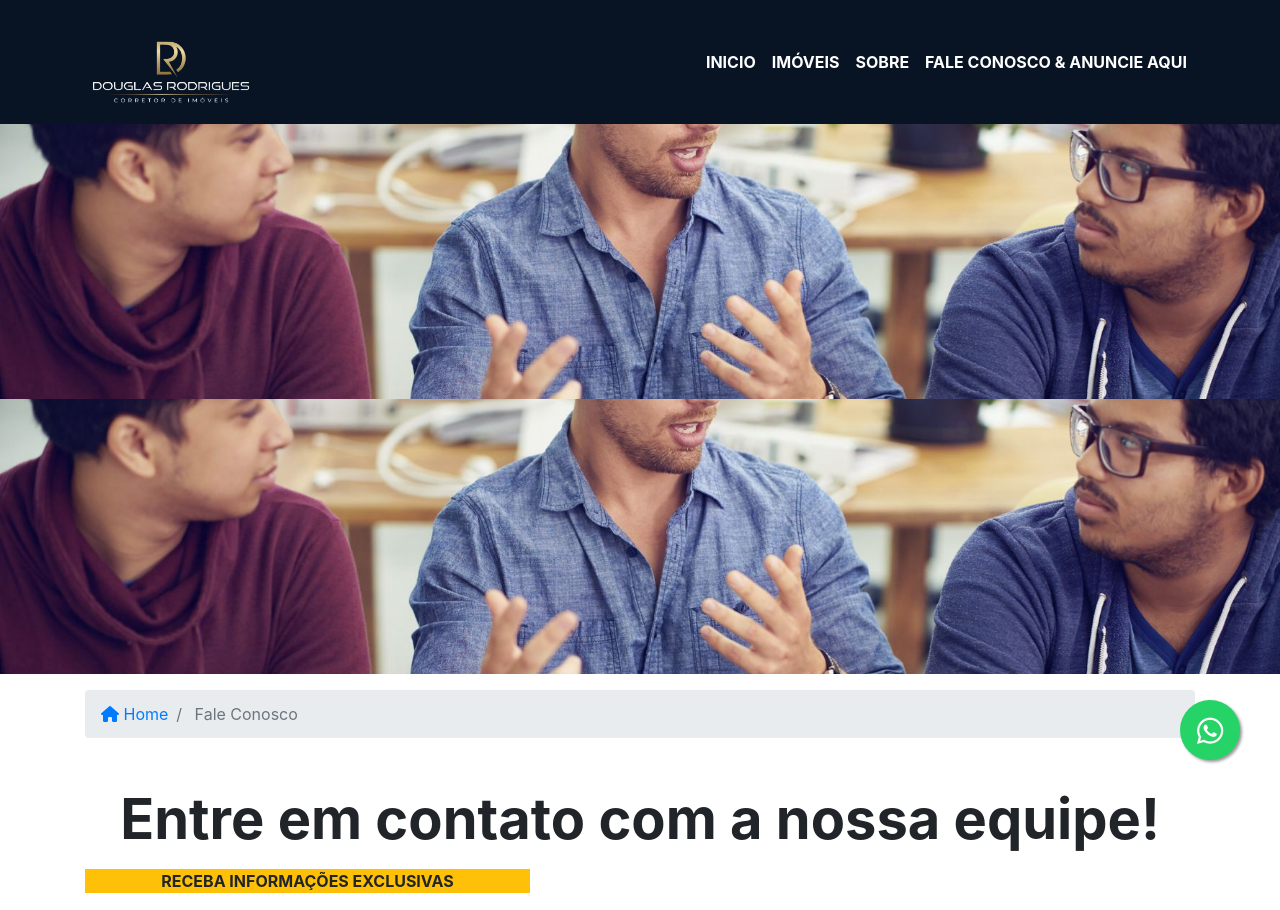
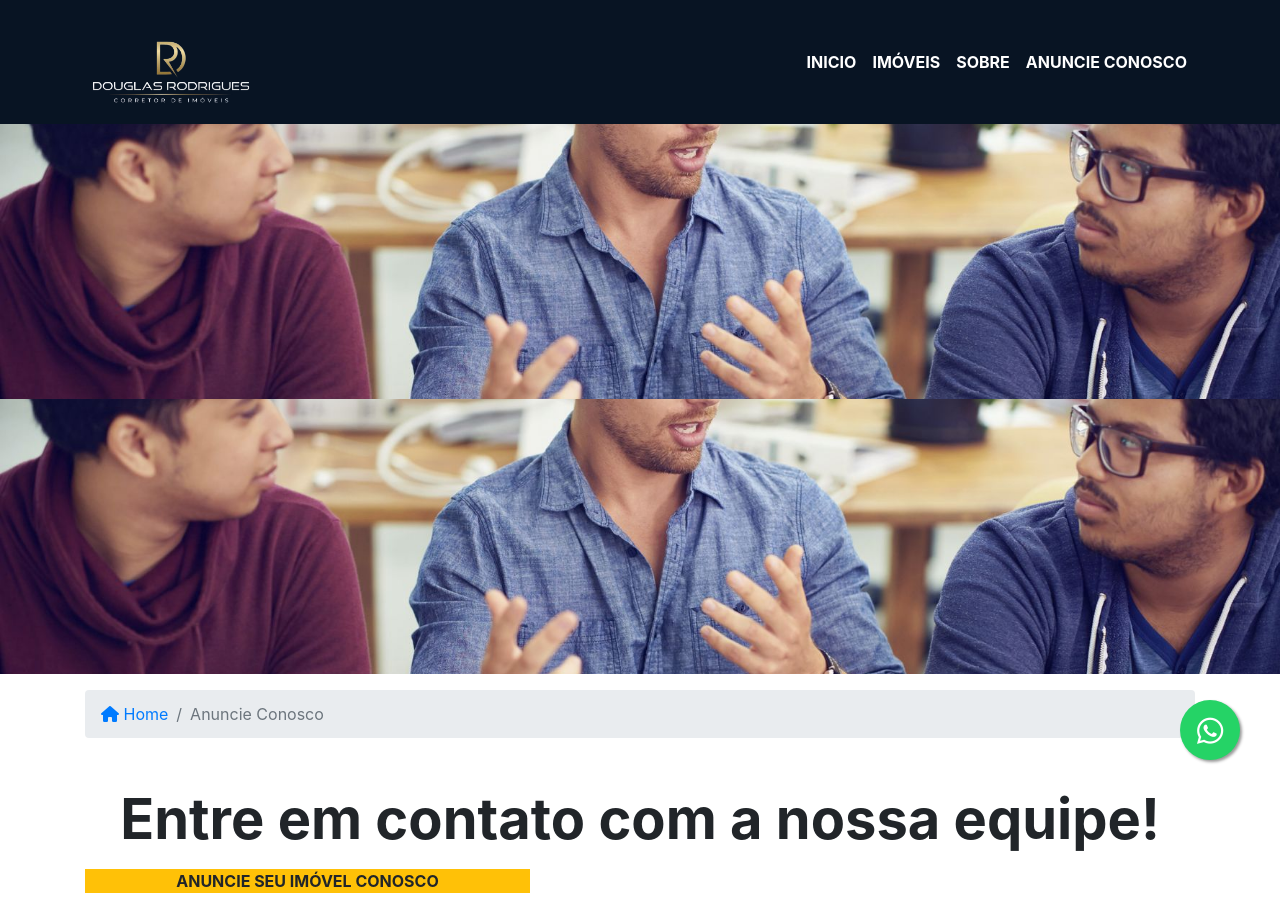
Before and after one commit to CarstenPaulo/REALTOR-WEBSITE, a Django app: page /faleconosco in a window 1280 px wide. Shown: the top 910 px of the page. Run offline with Django 3.2, Linux system fonts and the light colour scheme; a map, chart or similar area stays blank; some libraries are stand-ins or nearby versions; some web fonts are replaced; grey boxes are pictures that could not be loaded.

Commit message:
atualizacao 09/12

```diff
--- a/templates/faleconosco.html
+++ b/templates/faleconosco.html
@@ -27,7 +27,7 @@
                         <i class="fas fa-home"></i> Home
                     </a>
                 </li>
-                <li class="breadcrumb-item active"> Fale Conosco</li>
+                <li class="breadcrumb-item active">Anuncie Conosco</li>
             </ol>
         </nav>
     </div>
@@ -52,8 +52,7 @@
     </section>
     <div class="row text-center">
         <div class="col-md-5">
-            <p class=" font-weight-bold bg-warning">RECEBA INFORMAÇÕES EXCLUSIVAS</h3>
-            </p>
+            <p class=" font-weight-bold bg-warning">ANUNCIE SEU IMÓVEL CONOSCO</h3></p>
             <form action="" method="POST">
                 {% csrf_token %}
                 {{ form|crispy}}
--- a/templates/partials/_navbar.html
+++ b/templates/partials/_navbar.html
@@ -26,7 +26,7 @@
                     <a class="nav-link  text-white font-weight-bold" href="{% url 'sobre' %}">SOBRE</a>
                 </li>
                 <li class="nav-item  ml-auto">
-                    <a class="nav-link  text-white font-weight-bold" href="{% url 'faleconosco' %}">FALE CONOSCO & ANUNCIE AQUI
+                    <a class="nav-link  text-white font-weight-bold" href="{% url 'faleconosco' %}">ANUNCIE CONOSCO
                     </a>
                 </li>
             </ul>
```
